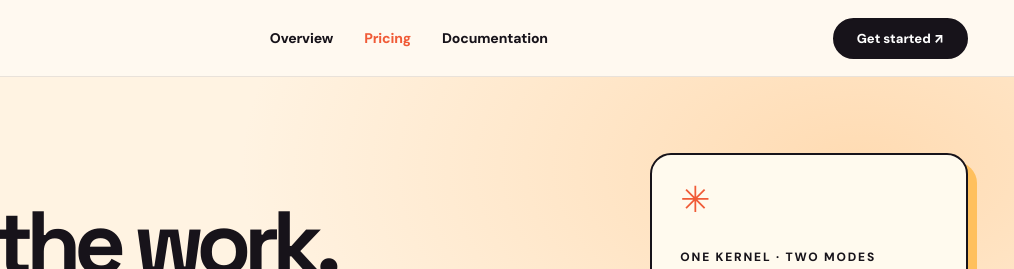
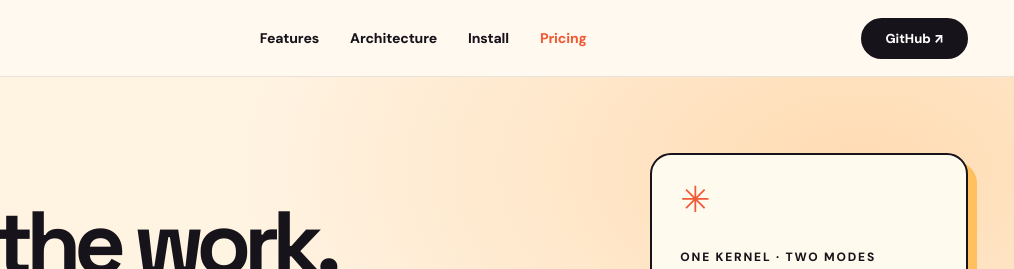
Before and after one commit to DecapodLabs/decapodlabs.github.io, a plain HTML site: page pricing.html in a window 1280 px wide. Shown: the top 269 px of the page, 266-1280 px from the left. Drawn offline with Linux system fonts and the light colour scheme.

Commit message:
Keep shared sticky header and Cloud prices concealed: pricing.html

```diff
--- a/pricing.html
+++ b/pricing.html
@@ -19,7 +19,7 @@
 <link href="https://fonts.googleapis.com/css2?family=DM+Sans:wght@400;500;600;700;800&family=Space+Grotesk:wght@400;500;600;700&display=swap" rel="stylesheet">
 <link rel="stylesheet" href="styles.css">
 <link rel="stylesheet" href="pricing.css">
-<script src="pricing.js" defer></script>
+<script src="pricing.js?v=20261117-price-hidden-v4" defer></script>
 <title>Pricing — Decapod Labs</title>
 </head>
 <body class="pricing-page">
@@ -27,8 +27,8 @@
 <header class="nav">
   <div class="wrap nav-content">
     <a href="/" class="brand" aria-label="Decapod Labs home"><img class="site-wordmark" src="assets/logo-a.png" alt="Decapod Labs" width="420" height="140"></a>
-    <nav class="nav-links" aria-label="Site navigation"><a href="/">Overview</a><a href="/pricing.html" aria-current="page">Pricing</a><a href="https://decapodlabs.github.io/decapod/">Documentation</a></nav>
-    <a class="nav-cta" href="https://decapodlabs.github.io/decapod/quickstart.html">Get started <span aria-hidden="true">↗</span></a>
+    <nav class="nav-links" aria-label="Site navigation"><a href="/#kernel">Features</a><a href="/#architecture">Architecture</a><a href="/#install">Install</a><a href="/pricing.html" aria-current="page">Pricing</a></nav>
+    <a class="nav-cta" href="https://github.com/DecapodLabs/decapod" target="_blank" rel="noopener noreferrer">GitHub <span aria-hidden="true">↗</span></a>
   </div>
 </header>
 <main id="main">
```
